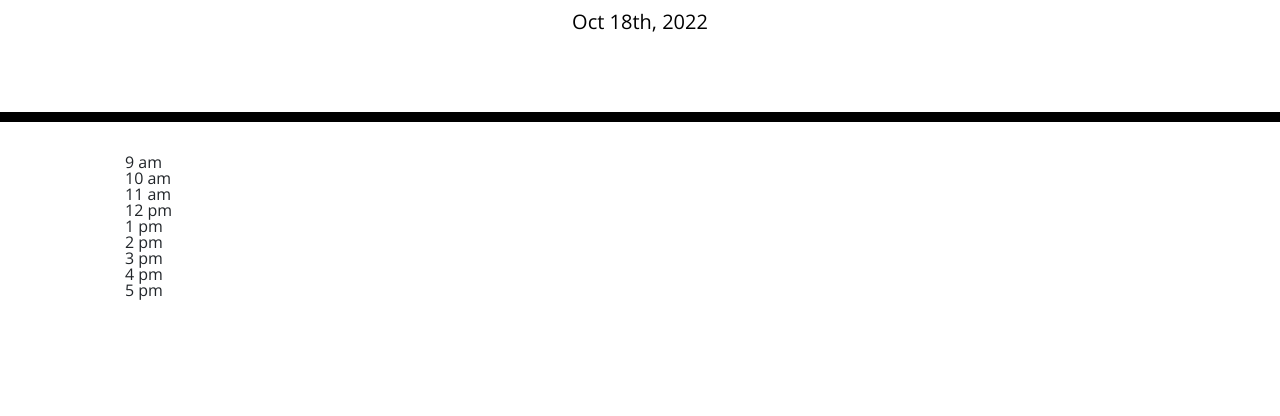
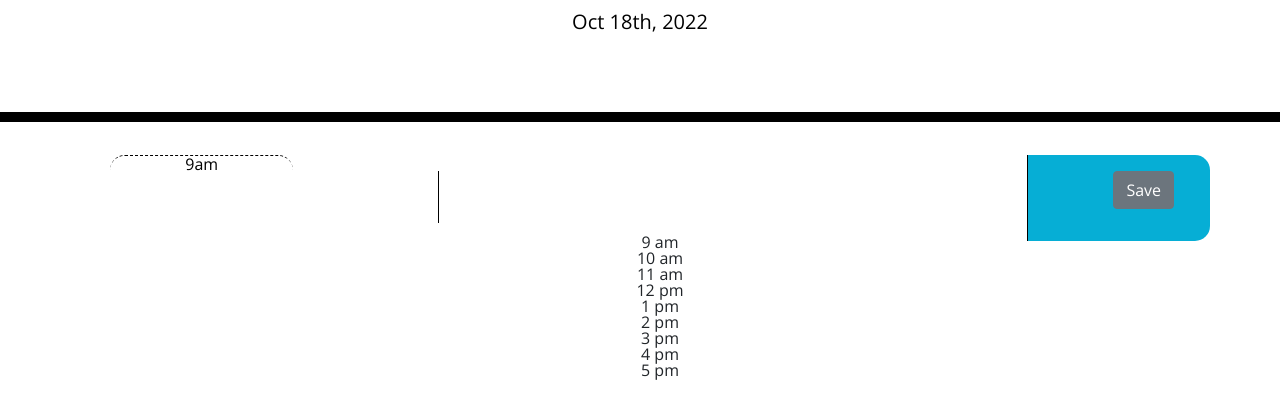
Before and after one commit to EmilyBernard/Mod05-workDayScheduler, a plain HTML site: page Develop/index.html in a window 1280 px wide. Shown: the part 182-598 px from the top of the page. Drawn offline with nearby package versions, Linux system fonts and the light colour scheme.

Commit message:
added some HTML to create time-blocks as listed in css file

```diff
--- a/Develop/index.html
+++ b/Develop/index.html
@@ -30,16 +30,30 @@
     </header>
     <div class="container">
       <!-- Timeblocks go here -->
-      <ul type="none">
-        <li>9 am</li>
-        <li>10 am</li>
-        <li>11 am</li>
-        <li>12 pm</li>
-        <li>1 pm</li>
-        <li>2 pm</li>
-        <li>3 pm</li>
-        <li>4 pm</li>
-        <li>5 pm</li>
+      <ul type="none" class="time-block">
+        <div class="row">
+          <div class="col-2 time-block hour" id="9">9am</div>
+          <div class="col-8 time-slot">
+            <textarea
+              id="hr9"
+              class="calendar-item"
+              rows="2"
+              cols="50"
+            ></textarea>
+          </div>
+          <div class="col-2 saveBtn">
+            <button id="9am" class="btn btn-secondary">Save</button>
+          </div>
+        </div>
+        <li id="hr9">9 am</li>
+        <li id="hr10">10 am</li>
+        <li id="hr11">11 am</li>
+        <li id="hr12">12 pm</li>
+        <li id="hr1">1 pm</li>
+        <li id="hr2">2 pm</li>
+        <li id="hr3">3 pm</li>
+        <li id="hr4">4 pm</li>
+        <li id="hr5">5 pm</li>
       </ul>
 
     </div>
--- a/Develop/script.js
+++ b/Develop/script.js
@@ -1,6 +1,9 @@
 //adds current date to header
 var today = moment();
 $("#currentDay").text(today.format("MMM Do, YYYY"));
+
+
+
 
 
 
```
Also changed, not shown: Develop/style.css (line endings or trailing spaces).
